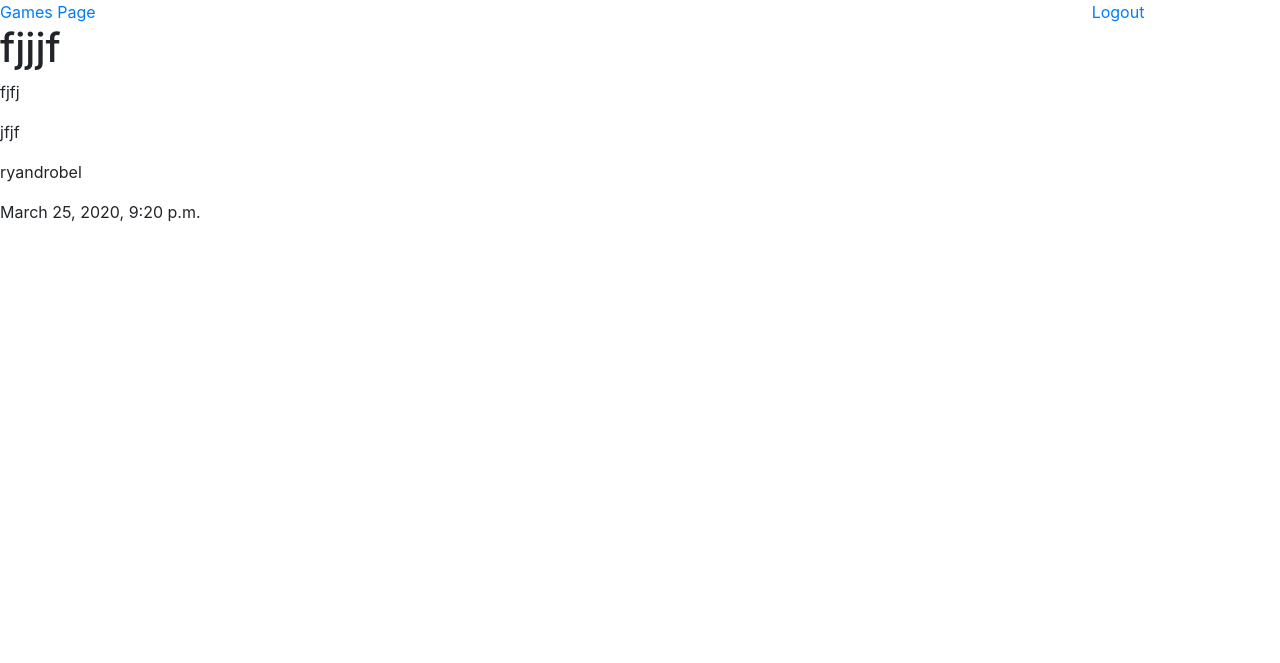
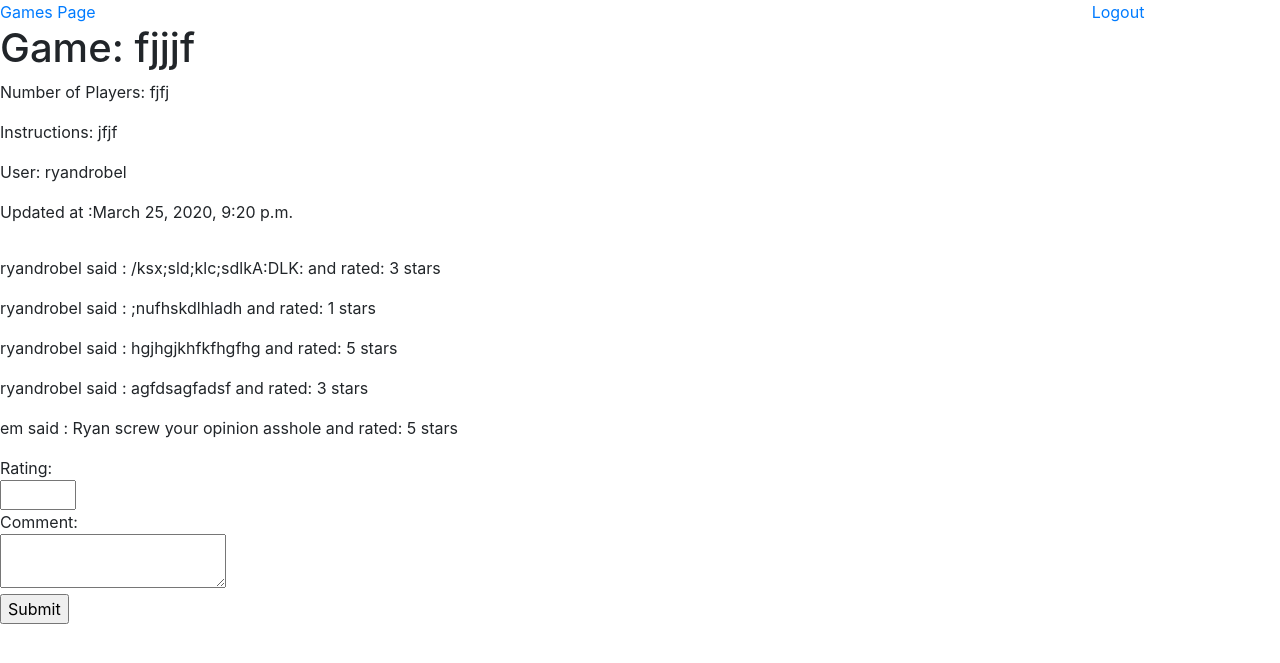
Before and after one commit to ryandrobel/improv_games, a Django app: page /games/1/view in a window 1280 px wide. Shown: the top 663 px of the page. Run offline with Django 3.2, Linux system fonts and the light colour scheme; data comes from the database, SQL or seed files in the repository; both versions use the stored data as it was after the commit; some libraries are stand-ins or nearby versions.

Commit message:
added reviews, and comments

```diff
--- a/games/models.py
+++ b/games/models.py
@@ -39,8 +39,8 @@ class ReviewManager(models.Manager):
 class Review(models.Model):
     comment = models.TextField()
     rating = models.IntegerField()
-    user_review = models.ManyToManyField(User, related_name = 'reviews')
-    user_comment = models.ManyToManyField(User, related_name = 'comments')
+    game = models.ForeignKey(Game, related_name = 'reviews', on_delete = models.CASCADE)
+    user = models.ForeignKey(User, related_name = 'reviews', on_delete = models.CASCADE)
     created_at = models.DateTimeField(auto_now_add = True)
     updated_at = models.DateTimeField(auto_now = True)
     objects = ReviewManager()
--- a/games/templates/games_index.html
+++ b/games/templates/games_index.html
@@ -7,6 +7,7 @@
     <title>Games Index</title>
     <link rel="stylesheet" href="https://stackpath.bootstrapcdn.com/bootstrap/4.3.1/css/bootstrap.min.css"
         integrity="sha384-ggOyR0iXCbMQv3Xipma34MD+dH/1fQ784/j6cY/iJTQUOhcWr7x9JvoRxT2MZw1T" crossorigin="anonymous">
+
 </head>
 
 <body>
@@ -33,7 +34,6 @@
                 </tr>
                 {% for game in all_games %}
                 <tr>
-
                     <td>{{ game.game_name }}</td><br>
                     <td>{{ game.number_of_players }}</td>
                     <td><a href='/games/{{ game.id }}/view'>View </a>
--- a/games/templates/view_game.html
+++ b/games/templates/view_game.html
@@ -1,5 +1,6 @@
 <!DOCTYPE html>
 <html lang="en">
+
 <head>
     <meta charset="UTF-8">
     <meta name="viewport" content="width=device-width, initial-scale=1.0">
@@ -7,6 +8,7 @@
     <link rel="stylesheet" href="https://stackpath.bootstrapcdn.com/bootstrap/4.3.1/css/bootstrap.min.css"
         integrity="sha384-ggOyR0iXCbMQv3Xipma34MD+dH/1fQ784/j6cY/iJTQUOhcWr7x9JvoRxT2MZw1T" crossorigin="anonymous">
 </head>
+
 <body>
     <div class='row'>
         <div class='col-10'>
@@ -16,16 +18,35 @@
             <a href='/logout'>Logout</a>
         </div>
     </div>
-    <h1>{{ game.game_name }}</h1>
+    <h1>Game: {{ game.game_name }}</h1>
+
+    {% for message in messages %}
+    <p style='color: red;'>{{ message }}</p>
+    {% endfor %}
 
     <div class='row'>
         <div class='col'>
-            <p>{{ game.number_of_players }}</p>
-            <p>{{ game.instructions }}</p>
-            <p>{{ game.creator.username }}</p>
-            <p>{{ game.updated_at }}</p>
+            <p>Number of Players: {{ game.number_of_players }}</p>
+            <p>Instructions: {{ game.instructions }}</p>
+            <p>User: {{ game.creator.username }}</p>
+            <p>Updated at :{{ game.updated_at }}</p>
         </div>
     </div>
+    {% for review in game.reviews.all %}
+    <p></p>
+    <p>{{review.user.username}} said : {{review.comment}} and rated: {{review.rating}} stars</p>
+    {% endfor %}
+    <form action='create_review' method='POST'>
+        {% csrf_token %}
+        Rating:<br>
+        <input type='number' name='rating' min='1' max='5'><br>
+        Comment:<br>
+        <textarea name='comment'></textarea> <br>
+        <input type='submit'>
+    </form>
+
+
+
 
 
 
@@ -39,4 +60,5 @@
         integrity="sha384-JjSmVgyd0p3pXB1rRibZUAYoIIy6OrQ6VrjIEaFf/nJGzIxFDsf4x0xIM+B07jRM"
         crossorigin="anonymous"></script>
 </body>
+
 </html>
--- a/games/urls.py
+++ b/games/urls.py
@@ -10,5 +10,6 @@ urlpatterns = [
     path('<int:game_id>/edit', views.edit_game),
     path('<int:game_id>/update', views.update_game),
     path('<int:game_id>/delete', views.delete_game),
+    path('<int:game_id>/create_review', views.create_review)
 
 ]
--- a/games/views.py
+++ b/games/views.py
@@ -37,7 +37,8 @@ def create_game(request):
 def view_game(request, game_id):
 
     context = {
-        'game': Game.objects.get(id = game_id)
+        'game': Game.objects.get(id = game_id),
+
     }
 
     return render(request, 'view_game.html', context)
@@ -71,3 +72,20 @@ def delete_game(request, game_id):
 
     Game.objects.get(id = game_id).delete()
     return redirect('/games')
+
+def create_review(request, game_id):
+    errors = Review.objects.basic_validator(request.POST)
+    if len(errors) > 0:
+        for key, value in errors.items():
+            messages.error(request, value)
+        return redirect (f'/games/{game_id}/view')
+
+    else:
+        Review.objects.create(
+        rating = request.POST['rating'],
+        comment = request.POST['comment'],
+        user = User.objects.get(id = request.session['user_id']),
+        game = Game.objects.get(id = game_id)
+        )
+
+    return redirect (f'/games/{game_id}/view')
--- a/login/views.py
+++ b/login/views.py
@@ -40,7 +40,7 @@ def login(request):
     request.session['user_id'] = user.id
     request.session['user_username'] = user.username
     request.session['user_email'] = user.email
-    return redirect('/games')
+    return redirect('/success')
 
 def success(request):
 
@@ -48,7 +48,7 @@ def success(request):
         messages.error(request, 'Please log in to view this page')
         return redirect('/')
 
-    return render(request, 'success.html')
+    return redirect('/games')
 
 def logout (request):
     del request.session['user_id']
```
Also changed, not shown: db.sqlite3, games/migrations/0002_review.py (added), games/migrations/0003_review_game.py (added).
